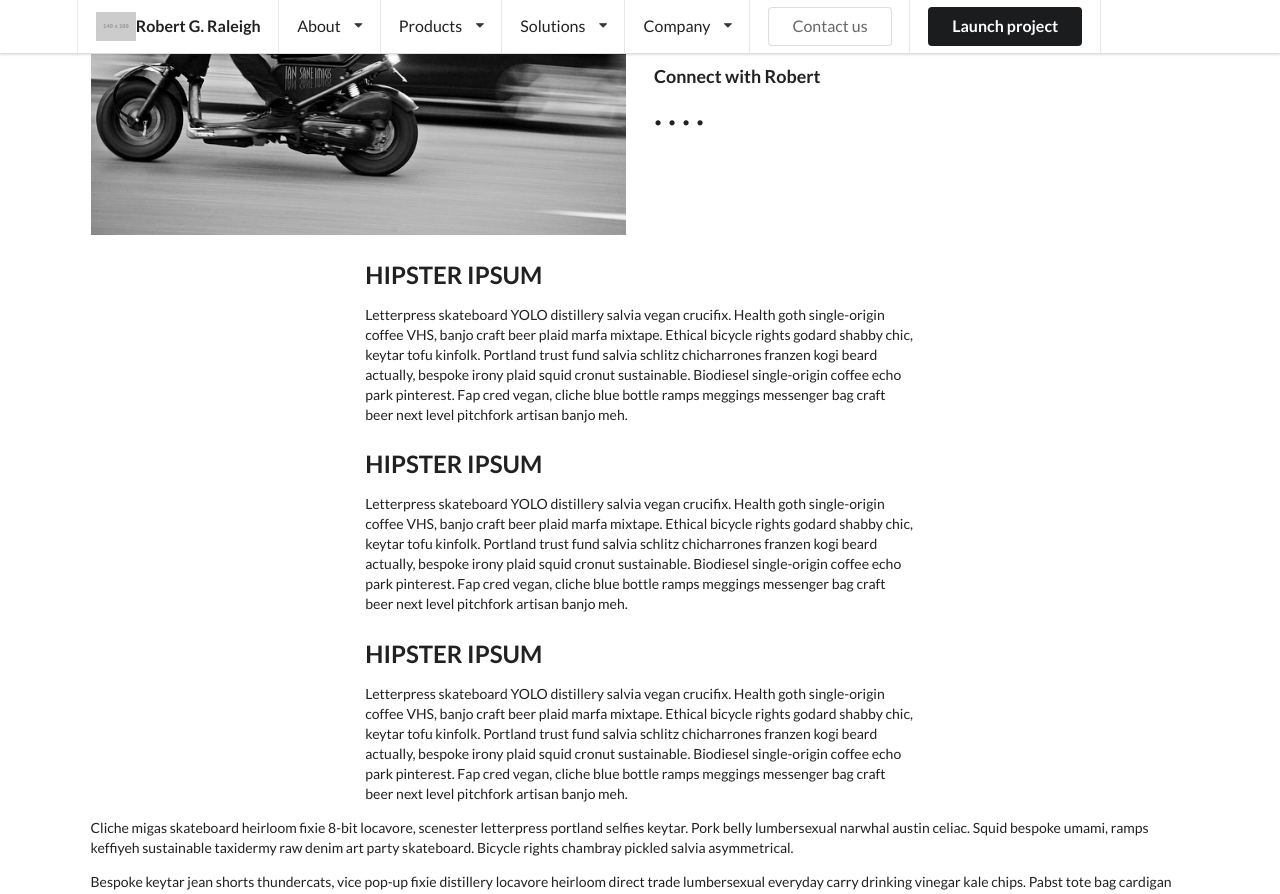
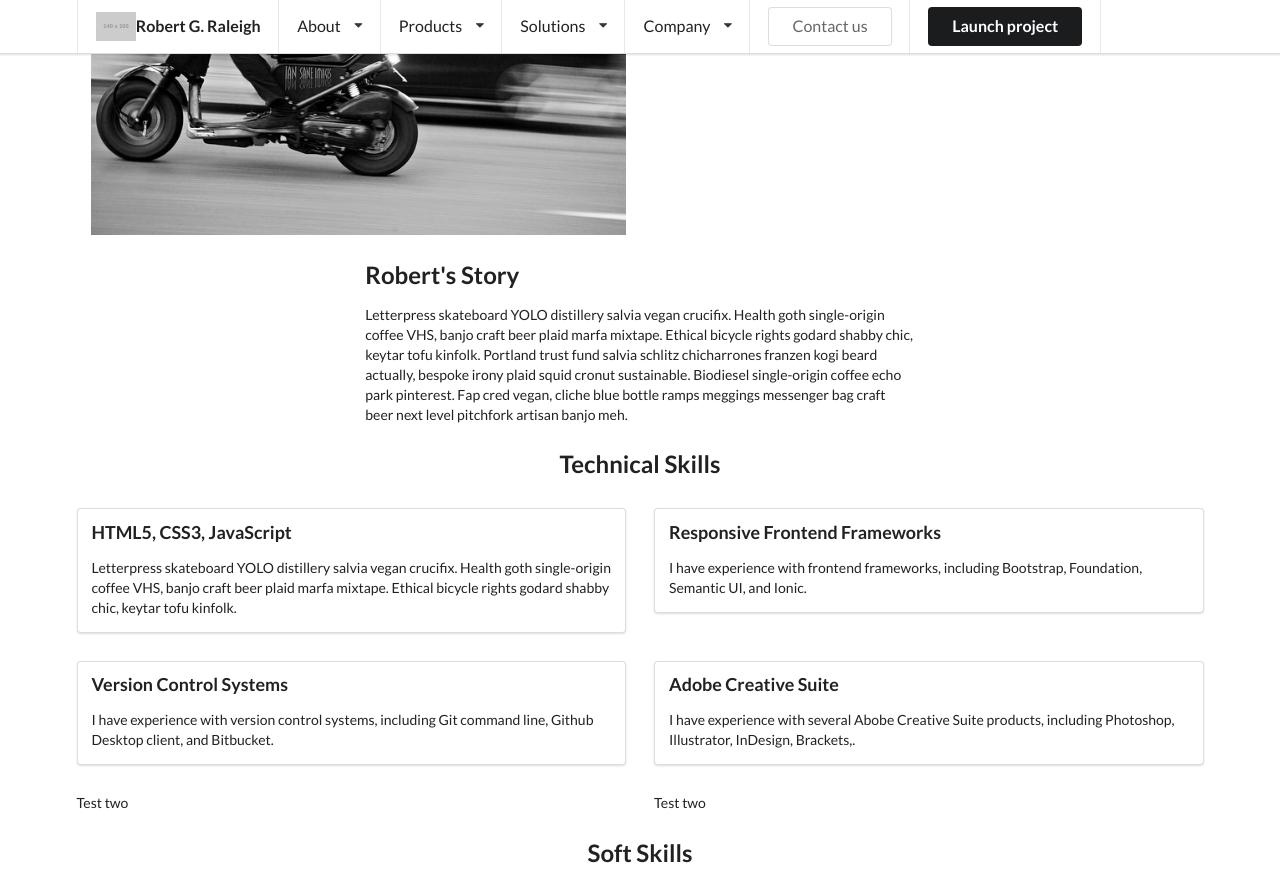
Before and after one commit to robertgraleigh/robertgraleigh.github.io, a Jekyll site: the page built from about/index.html, in a window 1280 px wide and 1400 px high, scrolled down 717 px. Shown: the top 894 px of the window. Built offline with Jekyll 4.4.1, drawn with Linux system fonts in a browser that asks for light colours; some of the changed text lies outside the part shown.

Commit message:
added additional technical, soft skills

```diff
--- a/about/index.html
+++ b/about/index.html
@@ -24,7 +24,7 @@
 		</div>
 		<div class="eight wide column">
 			<h2 class="ui header">About Robert</h2>
-			<p>Letterpress skateboard YOLO distillery salvia vegan crucifix. Health goth single-origin coffee VHS, banjo craft beer plaid marfa mixtape. Ethical bicycle rights godard shabby chic, keytar tofu kinfolk. Portland trust fund salvia schlitz chicharrones franzen kogi beard actually, bespoke irony plaid squid cronut sustainable. Biodiesel single-origin coffee echo park pinterest. Fap cred vegan, cliche blue bottle ramps meggings messenger bag craft beer next level pitchfork artisan banjo meh.</p>
+			<p>Robert Raleigh is an experienced web developer, project manager, and entrepreneur. I help</p>
 			<h3 class="ui header">Connect with Robert</h3>
 			<ul class="ui horizontal list">
 				<li class="item">
@@ -45,6 +45,100 @@
 </section>
 <!-- close /#about-profile section -->
 
+<section id="about-approach" class="ui one column stackable grid container">
+	<div class="ui eight wide centered column">
+		<h2 class="ui header">Robert's Story</h2>
+		<p>Letterpress skateboard YOLO distillery salvia vegan crucifix. Health goth single-origin coffee VHS, banjo craft beer plaid marfa mixtape. Ethical bicycle rights godard shabby chic, keytar tofu kinfolk. Portland trust fund salvia schlitz chicharrones franzen kogi beard actually, bespoke irony plaid squid cronut sustainable. Biodiesel single-origin coffee echo park pinterest. Fap cred vegan, cliche blue bottle ramps meggings messenger bag craft beer next level pitchfork artisan banjo meh.</p>
+	</div>
+</section>
+
+<!-- open section -->
+<section id="about-technical-skills" class="ui two column centered grid container">
+	<div class="sixteen wide center aligned column">
+		<h2 class="ui header">Technical Skills</h2>
+	</div>
+	<div class="column">
+		<div class="ui compact eight segment">
+			<h3 class="ui header">HTML5, CSS3, JavaScript</h3>
+			<p>Letterpress skateboard YOLO distillery salvia vegan crucifix. Health goth single-origin coffee VHS, banjo craft beer plaid marfa mixtape. Ethical bicycle rights godard shabby chic, keytar tofu kinfolk.</p>
+		</div>
+		<!-- close /div -->
+	</div>
+	<!-- close /div -->
+	<div class="column">
+		<div class="ui compact eight segment">
+			<h3 class="ui header">Responsive Frontend Frameworks</h3>
+			<p>I have experience with frontend frameworks, including Bootstrap, Foundation, Semantic UI, and Ionic.</p>
+		</div>
+		<!-- close /div -->
+	</div>
+	<!-- close /div -->
+	<div class="column">
+		<div class="ui compact eight segment">
+			<h3 class="ui header">Version Control Systems</h3>
+			<p>I have experience with version control systems, including Git command line, Github Desktop client, and Bitbucket.</p>
+		</div>
+		<!-- close /div -->
+	</div>
+	<!-- close /div -->
+	<div class="column">
+		<div class="ui compact segment">
+			<h3 class="ui header">Adobe Creative Suite</h3>
+			<p>I have experience with several Abobe Creative Suite products, including Photoshop, Illustrator, InDesign, Brackets,.</p>
+		</div>
+		<!-- close /div -->
+	</div>
+	<!-- close /div -->
+	<div class="column">Test two</div>
+	<div class="column">Test two</div>
+</section>
+<!-- close /section -->
+
+<!-- open section -->
+<section id="about-soft-skills" class="ui two column centered grid container">
+	<div class="sixteen wide center aligned column">
+		<h2 class="ui header">Soft Skills</h2>
+	</div>
+	<div class="column">
+		<div class="ui compact eight segment">
+		<h3 class="ui header">Empathy</h3>
+		<p>I have a proven ability to identify with customers, team members, and stakeholders from all walks of life.</p>
+		</div>
+		<!-- close /div -->
+	</div>
+	<!-- close /div -->
+	<div class="column">
+		<div class="ui compact eight segment">
+		<h3 class="ui header">Leadership</h3>
+		<p>I have a proven ability to take charge, and demonstrate knowledge necessary to lead projects to completion.</p>
+		</div>
+		<!-- close /div -->
+	</div>
+	<!-- close /div -->
+	<div class="column">
+		<div class="ui compact eight segment">
+		<h3 class="ui header">Communication</h3>
+		<p>I have ability to communicate with others, using verbal and written communication.</p>
+		</div>
+		<!-- close /div -->
+	</div>
+	<!-- close /div -->
+	<div class="column">
+		<div class="ui compact segment">
+		<h3 class="ui header">Self-direction</h3>
+		<p>I have experience with version control systems, including Git command line, Github Desktop client, and Bitbucket.</p>
+		</div>
+		<!-- close /div -->
+	</div>
+	<!-- close /div -->
+	<div class="column"><div class="ui compact segment"><h3 class="ui header">Resiliency</h3>
+		<p>I have had to overcome exceptional business and life circumstances in order to be successful.</p>		</div></div>
+	<div class="column"><div class="ui compact segment"><h3 class="ui header">Creativity</h3>
+		<p>I have had to overcome exceptional business and life circumstances in order to be successful.</p>		</div></div>
+</section>
+<!-- close /section -->
+
+<!-- open section -->
 <section id="about-approach" class="ui stackable grid container">
 	<div class="ui eight wide centered column">
 		<h2 class="ui header">HIPSTER IPSUM</h2>
@@ -75,18 +169,44 @@
 	</div>
 </section>
 
-<section id="about-work" class="ui stackable grid container">
-	<div class="ui container">
-		<h2 class="ui header">Work Experience</h2>
-		<p>Cliche migas skateboard heirloom fixie 8-bit locavore, scenester letterpress portland selfies keytar. Pork belly lumbersexual narwhal austin celiac. Squid bespoke umami, ramps keffiyeh sustainable taxidermy raw denim art party skateboard. Bicycle rights chambray pickled salvia asymmetrical.</p>
-		<p>Bespoke keytar jean shorts thundercats, vice pop-up fixie distillery locavore heirloom direct trade lumbersexual everyday carry drinking vinegar kale chips. Pabst tote bag cardigan cray photo booth, sartorial pitchfork direct trade helvetica raw denim pug. Typewriter pickled ethical, yr cronut vegan photo booth paleo food truck.</p>
+<!-- open section -->
+<section id="about-work-experience" class="ui stackable grid container">
+	<div class="ui six wide column">
+		<h2 class="ui header">Log Camp</h2>
 	</div>
+	<div class="ui eight wide centered column">
+		<div class="ui compact segment">
+		<h3 class="ui header">HTML5, CSS3, JavaScript</h3>
+		<p>Letterpress skateboard YOLO distillery salvia vegan crucifix. Health goth single-origin coffee VHS, banjo craft beer plaid marfa mixtape. Ethical bicycle rights godard shabby chic, keytar tofu kinfolk.</p>
+		</div>
+		<!-- close /div -->
+		<div class="ui compact segment">
+		<h3 class="ui header">Raleigh &amp; Co.</h3>
+		<p>Frontend Web Developer, Project Manager</p>
+		</div>
+		<!-- close /div -->
+		<div class="ui compact segment">
+		<h3 class="ui header">Version Control Systems</h3>
+		<p>I have experience with version control systems, including Git command line, Github Desktop client, and Bitbucket.</p>
+		</div>
+		<!-- close /div -->
+		<div class="ui compact segment">
+		<h3 class="ui header">Adobe Creative Suite</h3>
+		<p>I have experience with several Abobe Creative Suite products, including Photoshop, Illustrator, InDesign, Brackets,.</p>
+		</div>
+		<!-- close /div -->
+	</div>
+	<!-- close /div -->
 </section>
+<!-- close /section -->
 
 <!-- open section -->
-<section id="about-hackathons">
-	<div class="ui container">
-		<h2 class="ui header">Hackathons</h2>
+<section id="about-hackathons" class="ui container">
+	<div class="ui one column stackable grid">
+		<div class="ui column">
+			<h2 class="ui header">Hackathons</h2>
+		</div>
+	</div>
 		<div class="ui three stackable cards">
 			<div class="card">
 				<div class="header">
@@ -156,10 +276,10 @@
 				</div>
 				<div class="header">
 					<h3 class="ui header">Portland State University</h3>
-					<ul>
-						<li>Bachelor of Arts, English</li>
-						<li>Professional Writing</li>
-					</ul>
+					<div class="ui list">
+						<div>Degree: Bachelor of Arts, English</div>
+						<div>Concentration: Professional Writing</div>
+					</div>
 				</div>
 				<!-- close /div -->
 			</div>
@@ -173,11 +293,11 @@
 				</div>
 				<div class="header">
 					<h3 class="ui header">Portland Community College</h3>
-					<ul>
-						<li>Management/Supervisory Development</li>
-						<li>Project Management</li>
-						<li>Leadership</li>
-					</ul>
+					<span>Management/Supervisory Development</span>
+					<div class="ui list">
+						<div class="item">Certificate: Project Management</div>
+						<div class="item">Certificate: Leadership</div>
+					</div>
 				</div>
 				<!-- close /div -->
 			</div>
```
